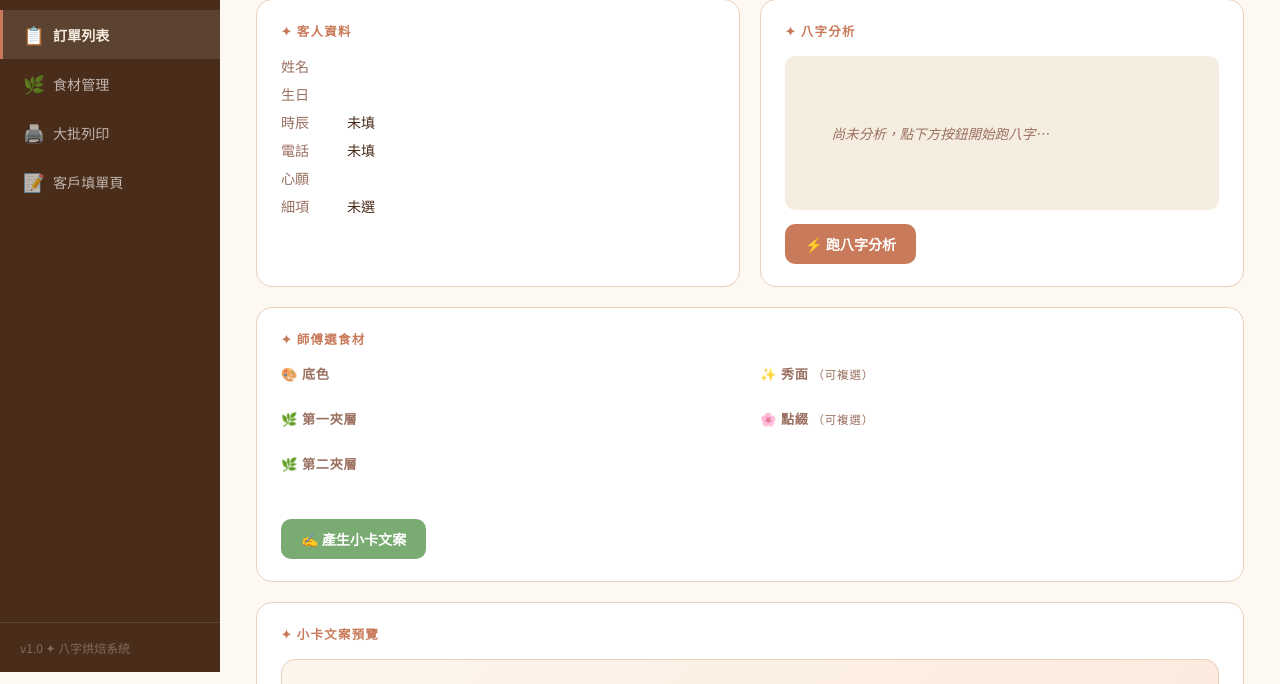
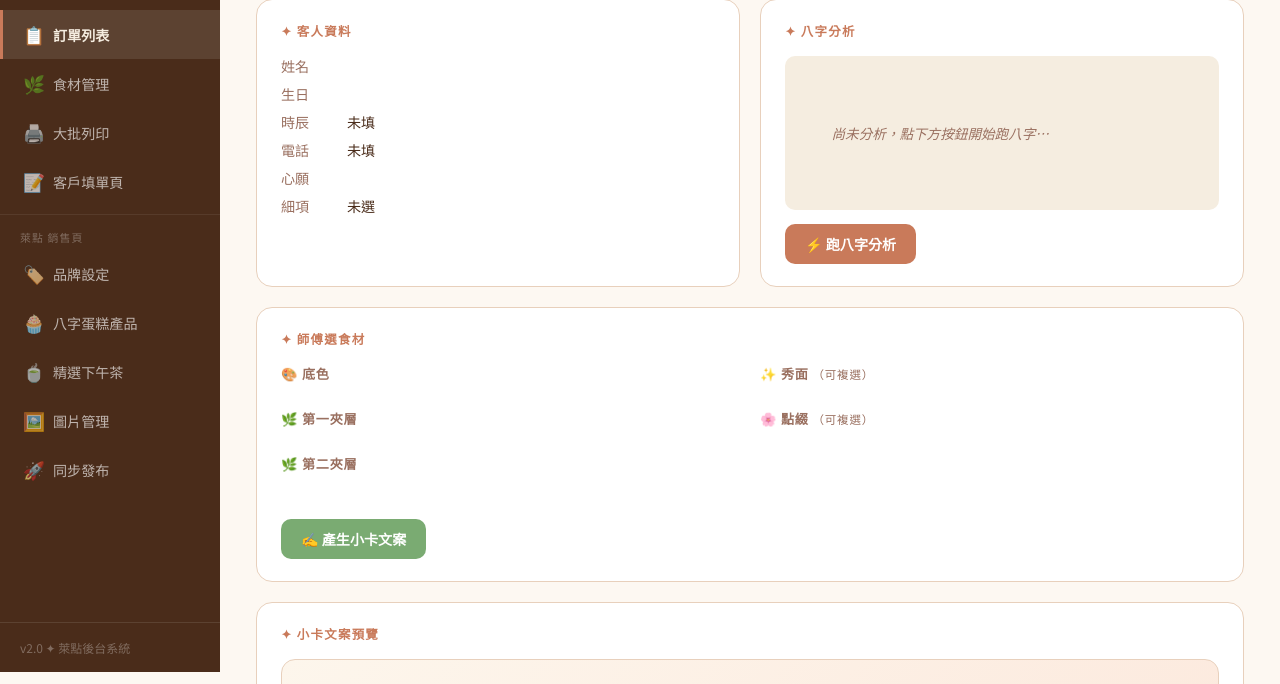
Before and after one commit to Olina3221/bazi-cake-project, a Flask app: template templates/admin/detail.html in a window 1280 px wide. Shown: the part 128-812 px from the top of the page. Run offline with Flask 3, Linux system fonts and the light colour scheme; the template is opened without the code that fills it, so the values that code supplies are empty.

Commit message:
fix: 修正殘留錯誤與版本不一致
- laiten_sync.html：cta_url → cta_url_bazi（避免 500 錯誤）
- detail.html：補齊萊點銷售頁 sidebar 區塊，版本號改為 v2.0
- products.js：移除「請替換」placeholder，改為新格式欄位名

Co-Authored-By: Claude Sonnet 4.6 <noreply@anthropic.com>

```diff
--- a/laiten_public/products.js
+++ b/laiten_public/products.js
@@ -4,7 +4,8 @@ const PRODUCTS_DATA = {
     "chinese": "萊點",
     "tagline": "山交手作，溫度共享",
     "subtitle": "每一份甜點，都為你而設計",
-    "cta_url": "https://forms.gle/請替換成你的表單網址",
+    "cta_url_bazi": "",
+  "cta_url_tea": "",
     "cta_text": "立即詢問"
   },
   "lines": [
--- a/templates/admin/detail.html
+++ b/templates/admin/detail.html
@@ -243,8 +243,24 @@
     <a href="https://luminous-bavarois-917a4a.netlify.app" class="nav-item" target="_blank">
       <span class="nav-icon">📝</span> 客戶填單頁
     </a>
+    <div style="padding:10px 20px 4px;font-size:.68rem;color:rgba(255,255,255,.3);letter-spacing:.1em;text-transform:uppercase;margin-top:8px;border-top:1px solid rgba(255,255,255,.07);padding-top:14px;">萊點 銷售頁</div>
+    <a href="/admin/laiten/brand" class="nav-item">
+      <span class="nav-icon">🏷️</span> 品牌設定
+    </a>
+    <a href="/admin/laiten/products/bazi-cake" class="nav-item">
+      <span class="nav-icon">🧁</span> 八字蛋糕產品
+    </a>
+    <a href="/admin/laiten/products/afternoon-tea" class="nav-item">
+      <span class="nav-icon">🍵</span> 精選下午茶
+    </a>
+    <a href="/admin/laiten/images" class="nav-item">
+      <span class="nav-icon">🖼️</span> 圖片管理
+    </a>
+    <a href="/admin/laiten/sync" class="nav-item">
+      <span class="nav-icon">🚀</span> 同步發布
+    </a>
   </div>
-  <div class="sidebar-footer">v1.0 ✦ 八字烘焙系統</div>
+  <div class="sidebar-footer">v2.0 ✦ 萊點後台系統</div>
 </nav>
 
 <main class="main">
--- a/templates/admin/laiten_sync.html
+++ b/templates/admin/laiten_sync.html
@@ -89,8 +89,8 @@
   </div>
 
   <!-- CTA 確認 -->
-  {% if '請替換' in data.brand.cta_url or not data.brand.cta_url.startswith('http') %}
-  <div class="alert alert-warn">⚠️ 還沒設定 Google 表單網址，請先到「品牌設定」填入正確網址再推送。</div>
+  {% if not data.brand.cta_url_bazi or not data.brand.cta_url_bazi.startswith('http') %}
+  <div class="alert alert-warn">⚠️ 還沒設定八字蛋糕詢問網址，請先到「品牌設定」填入正確網址再推送。</div>
   {% endif %}
 
   <!-- 推送 -->
```
